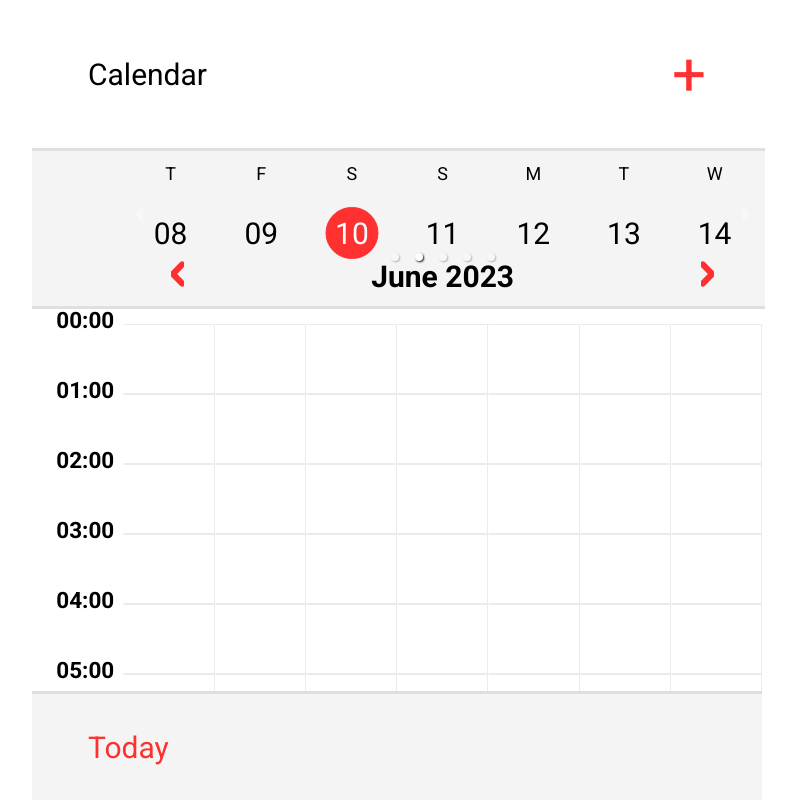
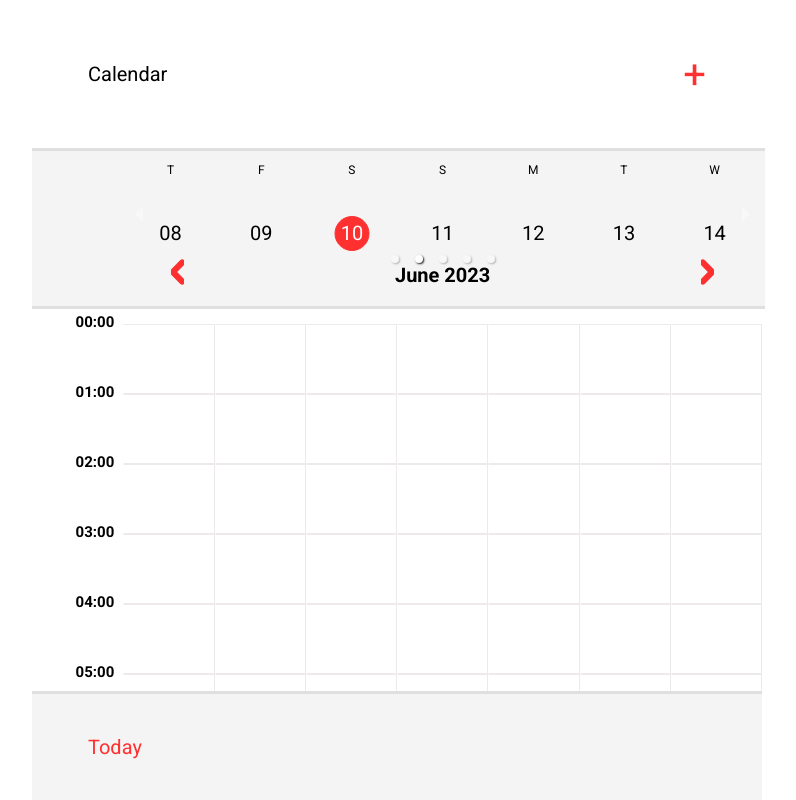
Before and after one commit to pirogHub/calendar, a React (Create React App) app: page / in a window 1280 px wide. Shown: the whole page, without its empty margins (243-1039 px from the left). Built offline with nearby package versions, Linux system fonts and the light colour scheme.

Commit message:
fix rems2

```diff
--- a/src/index.css
+++ b/src/index.css
@@ -10,7 +10,7 @@ button {
 }
 
 html {
-    font-size: 15px;
+    font-size: 10px;
 
     @media all and (max-width: 600px) {
         font-size: 90%;
```
